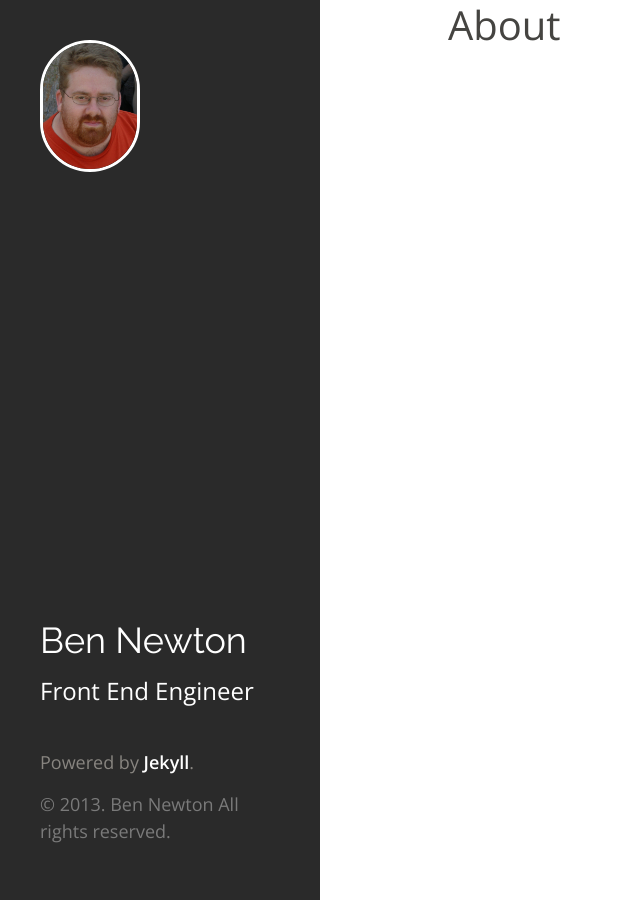
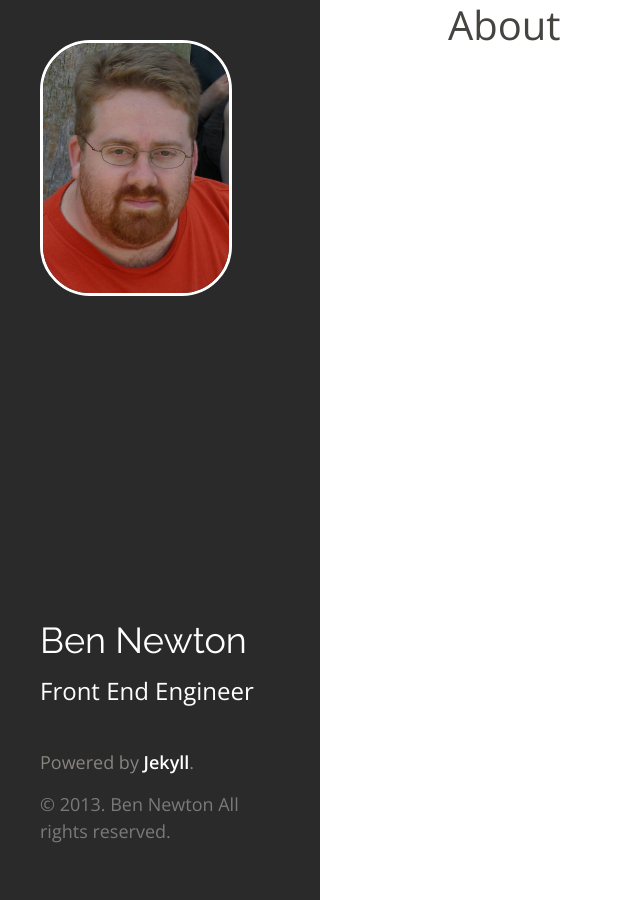
Before and after one commit to bennewton999/bennewton999.github.io, a Jekyll site: the page built from about/index.html, in a window 1280 px wide. Shown: the whole page, without its empty margins (0-640 px from the left). Built offline with Jekyll 4.4.1, drawn with Linux system fonts in a browser that asks for light colours; Markdown is read by kramdown in place of the engine named in the settings.

Commit message:
change my image

```diff
--- a/public/css/hyde.css
+++ b/public/css/hyde.css
@@ -197,7 +197,7 @@ a:hover {
   padding: 20px;
 }
 .masthead img.me {
-  width: 60%;
+  width:100px;
   margin: 40px auto;
   border: 3px solid #fff;
   border-radius: 50px;
@@ -322,7 +322,7 @@ a:hover {
     margin-right: 40px;
   }
   .masthead img.me {
-    width:100px;
+    width:60%;
     margin:40px;
     float:left;
   }
```
